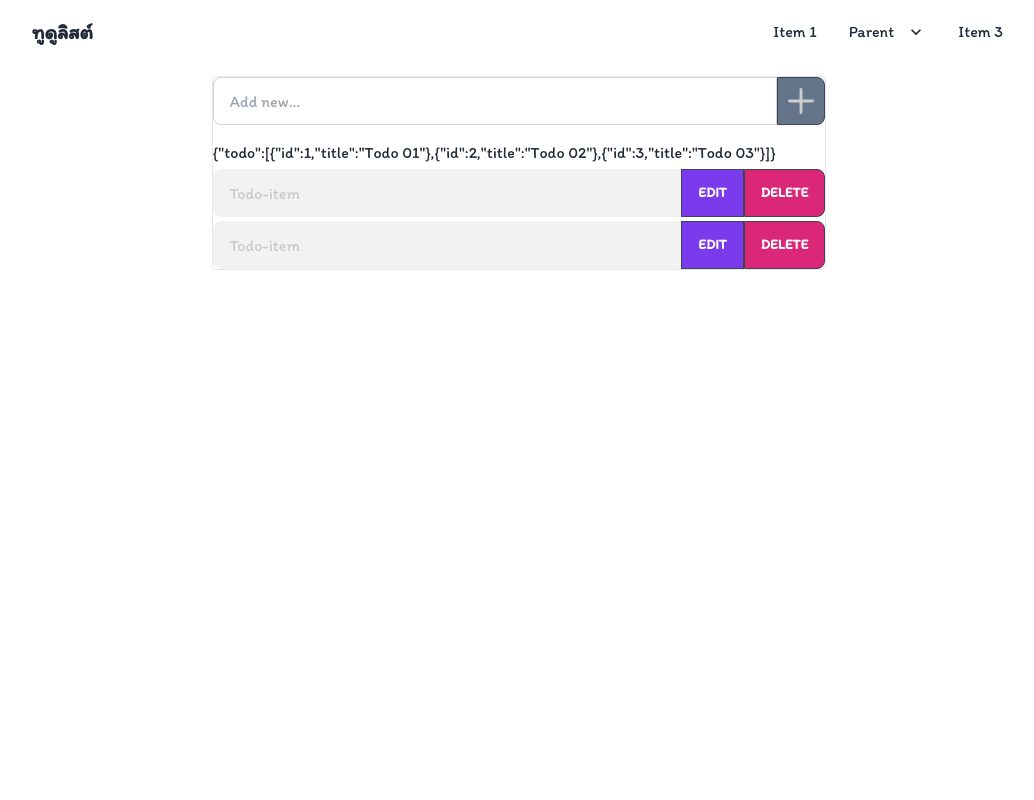
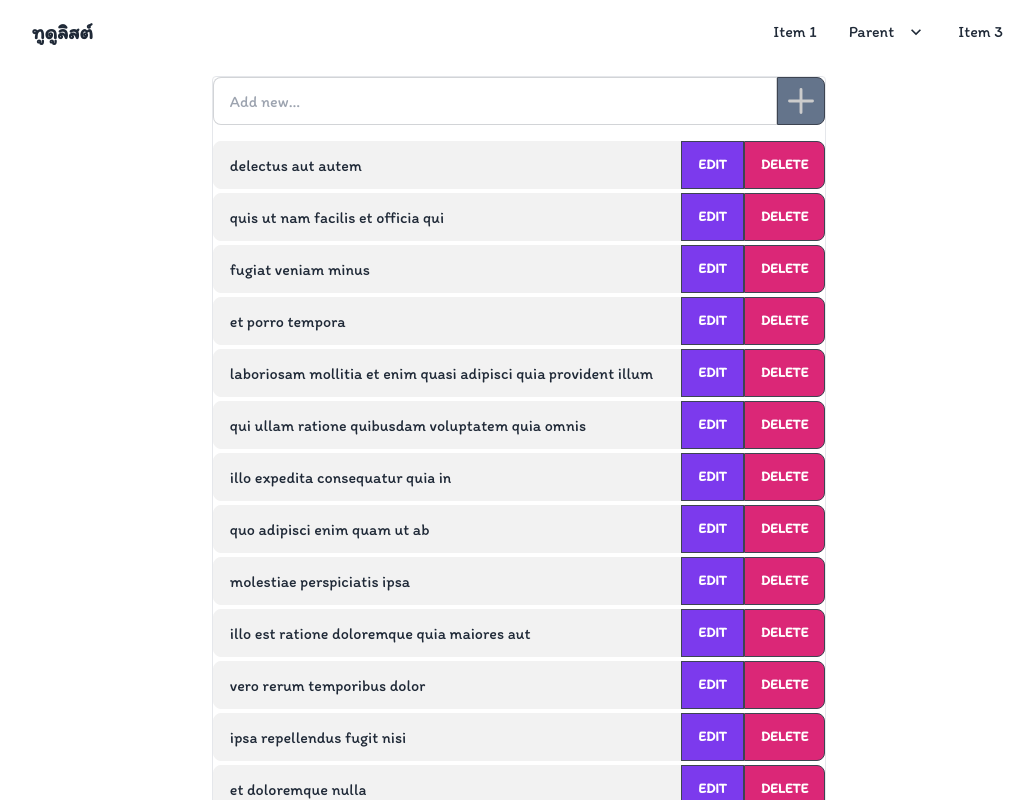
Before and after one commit to tratchapong/react-query02, a React (Create React App) app: page / in a window 1280 px wide. Shown: the top 800 px of the page, without its empty margins (121-1155 px from the left). Built offline with nearby package versions, Linux system fonts and the light colour scheme; data requests are answered from the project's data file; a web font is replaced by a local one.

Commit message:
use createAsyncThunk fetch todoApi to map in UI

```diff
--- a/src/api/todoApi.js
+++ b/src/api/todoApi.js
@@ -6,6 +6,7 @@ const todoApi = axios.create({
 
 export const getTodo = async () => {
     const res = await todoApi.get('/todo')
+    console.log(res.data)
     return res.data
 }
 
--- a/src/features/TodoItem.jsx
+++ b/src/features/TodoItem.jsx
@@ -1,7 +1,8 @@
 import React,{useState} from "react";
 
 
-export default function TodoItem() {
+export default function TodoItem(props) {
+  const {job} = props
   const [editMode, setEditMode] = useState(false)
   return (
     <div className="form-control grow">
@@ -10,6 +11,7 @@ export default function TodoItem() {
           type="text"
           placeholder="Todo-item"
           className="input input-bordered grow"
+          value={job.title}
           disabled={!editMode}
         />
         { !editMode ? <span className="bg-violet-600 btn" onClick={()=>setEditMode(true)}>Edit</span>
--- a/src/features/TodoList.jsx
+++ b/src/features/TodoList.jsx
@@ -1,17 +1,23 @@
-import React from "react";
-import {useSelector} from 'react-redux'
-import { selectAllTodo } from "./slice/todoSlice";
+import {useEffect} from "react";
+import {useSelector, useDispatch} from 'react-redux'
+import { fetchTodo, selectAllTodo } from "./slice/todoSlice";
 import TodoItem from "./TodoItem";
 
 export default function TodoList() {
   // const allTodo = useSelector(selectAllTodo)
-  const allTodo = useSelector(state => state)
-  console.log(allTodo)
+  const dispatch = useDispatch()
+  const allTodo = useSelector(state => state.todo.data)
+  useEffect( () => {
+    dispatch(fetchTodo())
+  }, [])
+
   return (
     <div className="flex flex-col mt-4 gap-1">
-      <p>{JSON.stringify(allTodo)}</p>
-      <TodoItem />
-      <TodoItem />
+      {allTodo?.map(el => (
+        <TodoItem key={el.id} job={el}/>
+      ))
+   }
+
 
     </div>
   );
--- a/src/features/slice/todoSlice.js
+++ b/src/features/slice/todoSlice.js
@@ -1,20 +1,27 @@
-import {createSlice} from '@reduxjs/toolkit'
+import {createSlice, createAsyncThunk} from '@reduxjs/toolkit'
+import {getTodo} from '../../api/todoApi'
 
-const initialState = [
-  { id: 1, title: 'Todo 01'},
-  { id: 2, title: 'Todo 02'},
-  { id: 3, title: 'Todo 03'},
-]
+const initialState = {
+  data : []
+}
+
+export const fetchTodo = createAsyncThunk('todo/fetchTodo', async () => await getTodo())
 
 export const todoSlice = createSlice({
   name: 'todo',
   initialState,
-  reducers : {}
+  reducers : {},
+  extraReducers: builder =>
+  builder.addCase( fetchTodo.fulfilled, (state, action) => {
+    state.data = action.payload
+  })
+  .addCase( fetchTodo.rejected, (state, action) => {
+    state = action.payload
+    console.log('reject')
+  })
 })
 
-console.log(todoSlice.reducer)
 
-
-export const selectAllTodo = (state) => state.todo
+export const selectAllTodo = (state) => state.todo.data
 
 export default todoSlice.reducer
```
